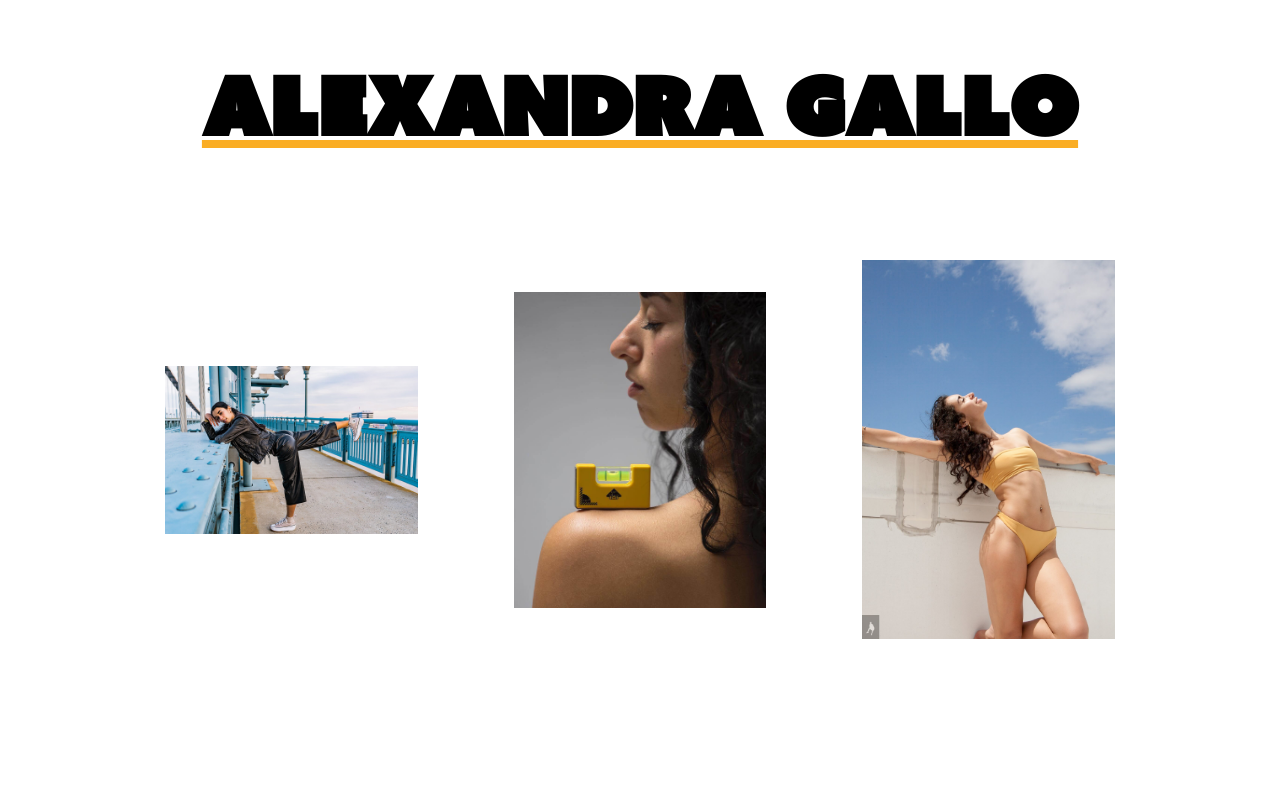
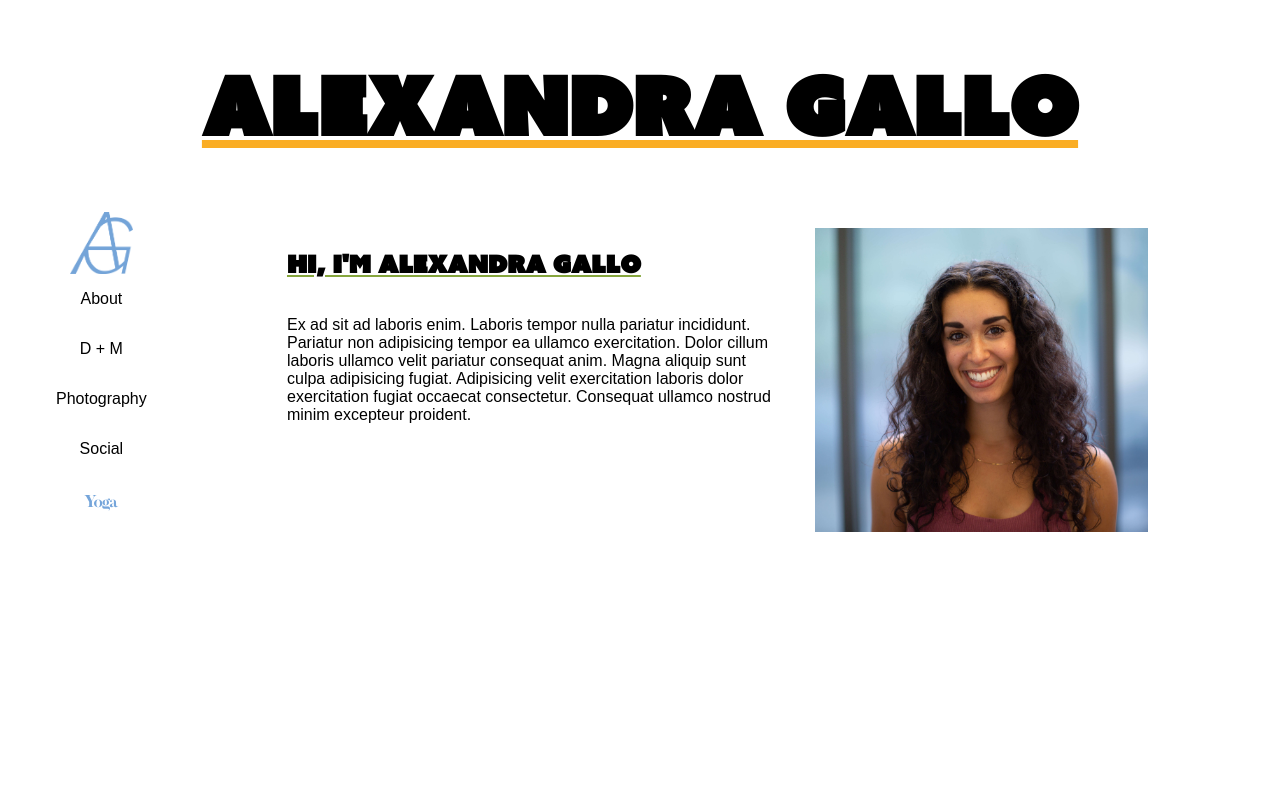
Before and after one commit to jareddeuriarte/alexandra-gallo, a React (Create React App) app: page / in a window 1280 px wide. Shown: the top 800 px of the page. Built offline with nearby package versions, Linux system fonts and the light colour scheme; a web font is replaced by a local one.

Commit message:
made main a grid

```diff
--- a/src/App.css
+++ b/src/App.css
@@ -1,7 +1,32 @@
-.main{
+/* .main{
     display: flex;
     justify-content: center;
     margin: auto;
 
 
+} */
+
+
+.main{
+    display: grid;
+    grid-template-columns: min-content auto;
+    grid-gap: 1em;
+    grid-template-areas:
+    "nav wrapper";
 }
+
+
+/* .test-div{
+    background-color: blueviolet;
+} */
+
+
+#nav-wrapper{
+    grid-area: nav;
+
+}
+
+.content-wrapper{
+    grid-area: wrapper;
+
+}
--- a/src/App.js
+++ b/src/App.js
@@ -22,23 +22,25 @@ function App() {
 
       <div>
         <Header></Header>
-        <Hero></Hero>
-        <br></br>
-        <br></br>
-        <br></br>
-        <br></br>
-        <br></br>
-        <br></br>
-        <br></br>
-        <br></br>
-        <Nav></Nav>
+        {/* <Hero></Hero> */}
+
         <div className='main'>
+
+          <div id='nav-wrapper'>
+            <Nav></Nav>
+          </div>
+
           <Switch>
+          <div className='content-wrapper'>
+
             <Route exact path='/' component={Bio} />
             <Route exact path='/dm' component={DM} />
             <Route exact path='/photo' component={Photo} />
+            </div>
 
           </Switch>
+
+
         </div>
 
       </div>
--- a/src/components/Bio/bio.css
+++ b/src/components/Bio/bio.css
@@ -8,8 +8,8 @@
 #bio-details{
     display: flex;
     flex-direction: column;
-    max-width: 30%;
     padding: 1em;
+    width: 31em;
 }
 
 #bio-details p{
--- a/src/components/Bio/index.js
+++ b/src/components/Bio/index.js
@@ -23,6 +23,10 @@ function Bio() {
 
 
 
+
+
+
+
       </div>
 
 
--- a/src/components/DM/dm.css
+++ b/src/components/DM/dm.css
@@ -11,7 +11,6 @@
     height: 100%;
     gap: 1em;
     grid-template-columns: repeat(3, 1fr) ;
-    grid-template-rows: repeat(3, 1fr) ;
 }
 
 .dm-photo{
--- a/src/components/Nav/index.js
+++ b/src/components/Nav/index.js
@@ -8,22 +8,20 @@ function Nav() {
   return (
 
 
-<div id='nav-wrapper'>
     <div id='nav-container'>
 
 
         <img id='logo' alt='logo' src={logo}></img>
 
       <a href="/">About</a>
-      <a href="/dm">Design + Merchandising</a>
+      <a href="/dm">D + M</a>
       <a href='photo'>Photography</a>
       <a href='social'>Social</a>
-      <a target="_blank" rel="noopener noreferrer" href='https://www.yogallo.com/'>Yoga</a>
+      <a id='yoga' target="_blank" rel="noopener noreferrer" href='https://www.yogallo.com/'>Yoga</a>
 
 
 
 
-    </div>
     </div>
 
   );
--- a/src/components/Nav/nav.css
+++ b/src/components/Nav/nav.css
@@ -1,22 +1,21 @@
-#nav-wrapper{
+/* #nav-wrapper{
     display: flex;
     position: absolute;
 
 
-}
+} */
 
 #nav-container{
     display:flex;
     flex-direction: column;
     justify-content: center;
     place-items: center;
-    max-width: 25%;
-
+    padding-left: 3em;
 }
 
 
 #logo{
-    width: 30%;
+    width: 70%;
 }
 
 a{
@@ -35,3 +34,10 @@ a:hover {
     color: #be9781;
 
   }
+
+
+
+  #yoga{
+    font-family: commune, sans-serif;
+    color: #75a5da;
+  }
--- a/src/components/Photo/photo.css
+++ b/src/components/Photo/photo.css
@@ -12,7 +12,6 @@
     height: 100%;
     gap: 1em;
     grid-template-columns: repeat(3, 1fr) ;
-    grid-template-rows: repeat(3, 1fr) ;
 }
 
 
--- a/src/index.css
+++ b/src/index.css
@@ -1,12 +1,10 @@
 @font-face {
-    font-family: 'Commune';
-    src: local('Commune'), url(../src/images/assets/fonts/commune-webfont.woff) format('woff');
-    /* other formats include: 'woff2', 'truetype, 'opentype',
-                              'embedded-opentype', and 'svg' */
-
     font-family: 'Uber';
     src: local('Uber'), url(../src/images/assets/fonts/Az-Sans-Uber-W01-Regular.woff) format('woff');
-    /* other formats include: 'woff2', 'truetype, 'opentype',
-                              'embedded-opentype', and 'svg' */
+  }
 
+
+  @font-face {
+    font-family:'Commune';
+    src: local('Commune'), url(../src/images/assets/fonts/commune-webfont.woff) format('woff');
   }
```
